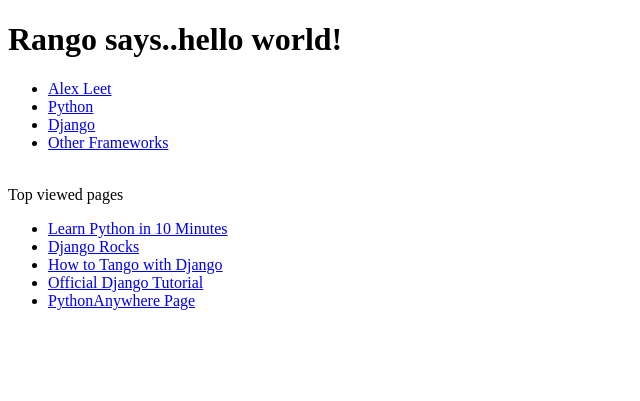
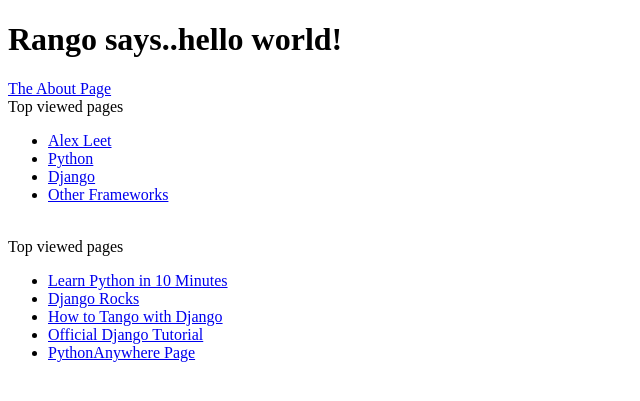
Before and after one commit to 2090140L/tangowithdjango, a Django app: page /rango/ in a window 1280 px wide. Shown: the top 401 px of the page, without its empty margins (0-640 px from the left). Run offline with Django 3.2, Linux system fonts and the light colour scheme; data comes from the database, SQL or seed files in the repository; both versions use the stored data as it was after the commit.

Commit message:
Chapter 7 - Completed

```diff
--- a/tango_with_django_project/templates/rango/about.html
+++ b/tango_with_django_project/templates/rango/about.html
@@ -10,6 +10,7 @@
 
     <body>
         <h1>Alex vs Chocolate</h1>
+        <br>This tutorial has been put together by Alex Leet, 2090140L</br>
         <a href="/rango/">Back to Index</a><br />#
         <img src="{% static "images/AlexVsChocolate.jpg" %}" alt="Picture of Alex" />
      	<img src="{{ MEDIA_URL }}rango.jpg"/>
--- a/tango_with_django_project/templates/rango/index.html
+++ b/tango_with_django_project/templates/rango/index.html
@@ -6,7 +6,9 @@
 
     <body>
         <h1>Rango says..hello world!</h1>
+        <a href="/rango/about">The About Page</a>
 
+        <br>Top viewed pages</br>
         {% if categories %}
             <ul>
                 {% for category in categories %}
```
Also changed, not shown: tango_with_django_project/db.sqlite3, tango_with_django_project/rango/migrations/0007_auto_20150126_1639.py (added), 1 other file.
